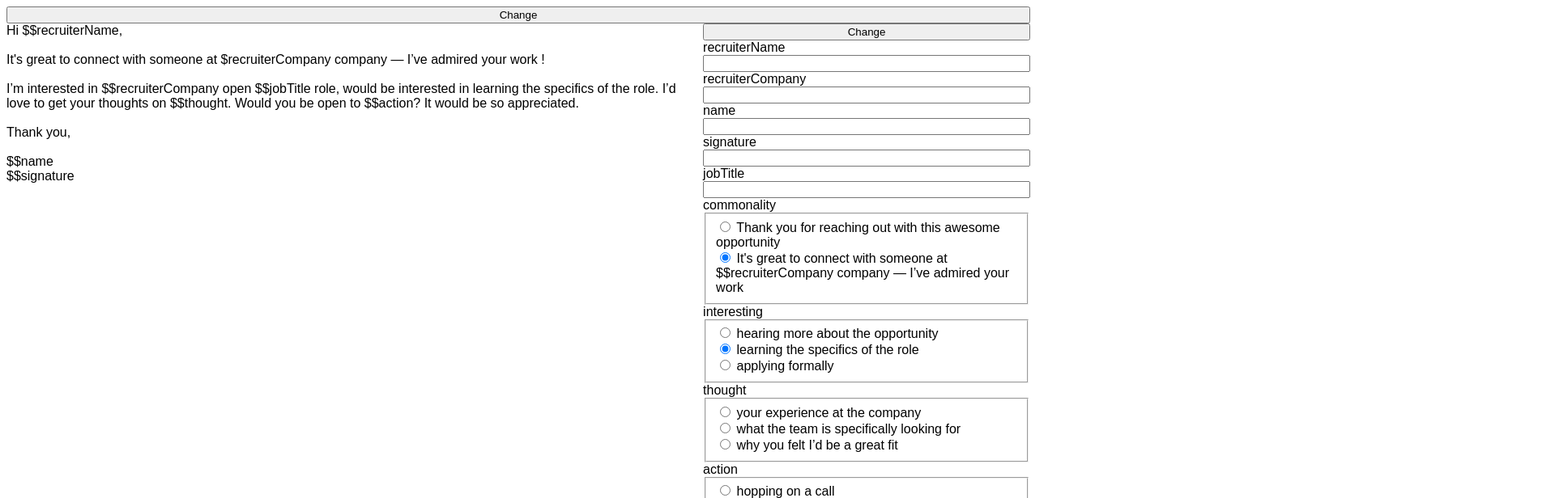
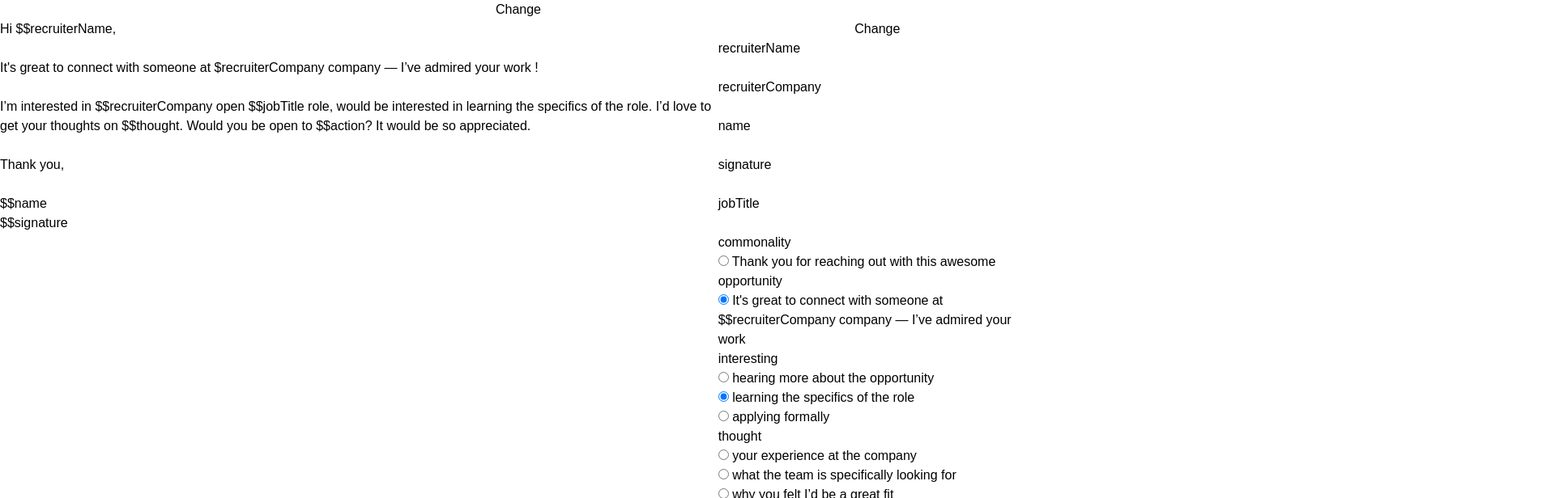
Before and after one commit to affandhia/job-offer-replier, a Svelte app: page / in a window 1280 px wide. Shown: the top 616 px of the page at 81% size, 1920 px wide, since content can reach past the window. Built offline with nearby package versions, Linux system fonts and the light colour scheme; the HTML template or start-up script is replaced by a standard one.

Commit message:
add tailwind

```diff
--- a/index.js
+++ b/index.js
@@ -1,4 +1,5 @@
 import App from "./src/App.svelte";
+import "./src/main.css";
 
 const app = new App({
   target: document.body
--- /dev/null
+++ b/postcss.config.js
@@ -0,0 +1,16 @@
+const production = !process.env.ROLLUP_WATCH;
+const purgecss = require("@fullhuman/postcss-purgecss");
+
+module.exports = {
+  plugins: [
+    require("postcss-import")(),
+    require("tailwindcss"),
+    require("autoprefixer"),
+    // Only purge css on production
+    production &&
+      purgecss({
+        content: ["./**/*.html", "./**/*.svelte"],
+        defaultExtractor: content => content.match(/[A-Za-z0-9-_:/]+/g) || []
+      })
+  ]
+};
--- a/rollup.config.js
+++ b/rollup.config.js
@@ -5,6 +5,7 @@ import svelte from "rollup-plugin-svelte";
 import resolve from "rollup-plugin-node-resolve";
 import commonjs from "rollup-plugin-commonjs";
 import { terser } from "rollup-plugin-terser";
+import postcss from "rollup-plugin-postcss";
 
 const production = !process.env.ROLLUP_WATCH;
 
@@ -17,6 +18,7 @@ export default {
     file: "public/bundle.js"
   },
   plugins: [
+    postcss({ extract: true }),
     svelte({
       // enable run-time checks when not in production
       dev: !production,
--- /dev/null
+++ b/src/main.css
@@ -0,0 +1,5 @@
+@import "tailwindcss/base";
+
+@import "tailwindcss/components";
+
+@import "tailwindcss/utilities";
--- /dev/null
+++ b/tailwind.config.js
@@ -0,0 +1,7 @@
+module.exports = {
+  theme: {
+    extend: {},
+  },
+  variants: {},
+  plugins: [],
+};
```
Also changed, not shown: package.json (+7 -2 lines).
